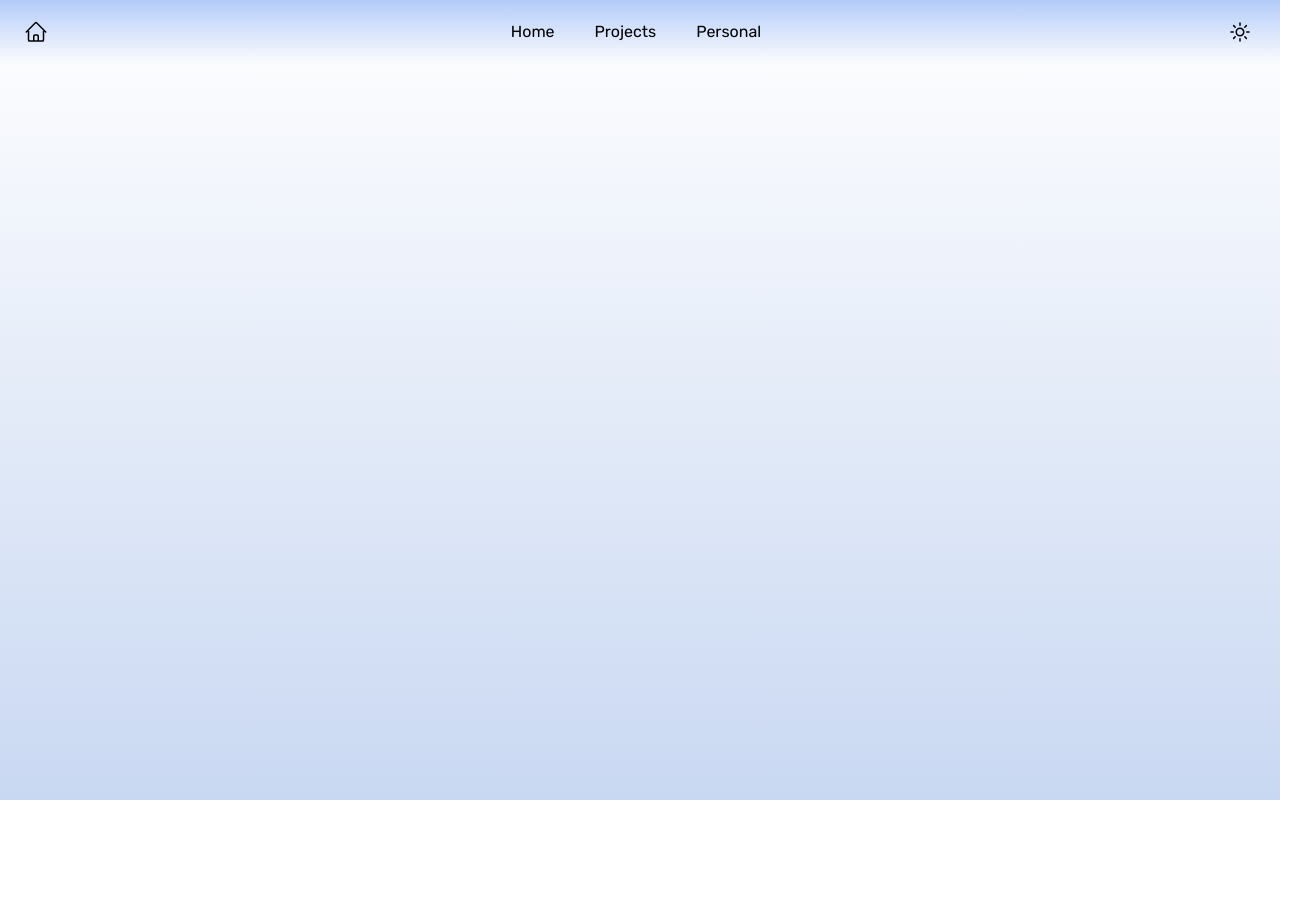
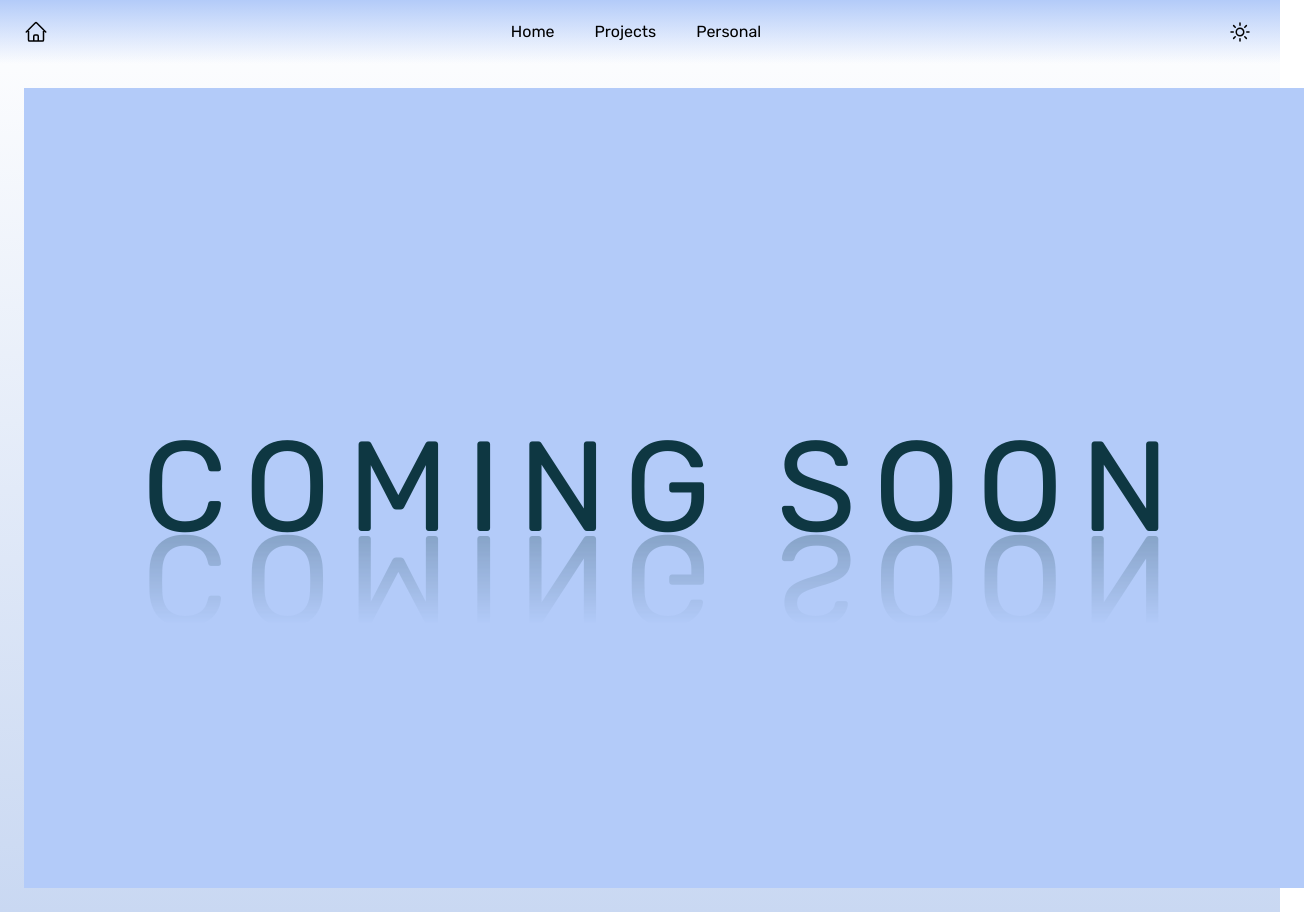
Before and after one commit to saul178/personal-website, a Vue app in the folder frontend/ui/: page /personal in a window 1280 px wide. Shown: the whole page, 1304 px wide, since content can reach past the window. Before the commit the page ends 800 px from the top, so only its background shows below. Built offline with nearby package versions, Linux system fonts and the light colour scheme.

Commit message:
feat: added a coming soon logo for the personal part of the site since that is the lowest priority

```diff
--- a/frontend/ui/src/assets/main.css
+++ b/frontend/ui/src/assets/main.css
@@ -3,8 +3,26 @@
 @import 'tailwindcss';
 @tailwind utilities;
 
+@utility box-reflect {
+  -webkit-box-reflect: below 1px linear-gradient(transparent, #0004);
+}
+
 @theme {
   --font-rubik: "Rubik", sans-serif;
+
+  --animate-dimlight: dimlight 5s infinite;
+
+  @keyframes dimlight {
+    0%, 18%, 20%, 50.1%, 60%, 65.1%, 80%, 90.1%, 92% {
+      color: #0e3742;
+      box-shadow: none;
+    },
+    18.1%, 20.1%, 30%, 50%, 60.1%, 65%, 80.1%, 90%, 92.1%, 100% {
+      color: #e7f0f6;
+      text-shadow: 0 0 10px #03bcf4;
+    }
+  }
+
 
   --color-background: var(--main);
   --color-foreground: var(--alt);
--- a/frontend/ui/src/components/NavLinks.vue
+++ b/frontend/ui/src/components/NavLinks.vue
@@ -10,7 +10,7 @@ const items = [
 
 <template>
   <RouterLink v-for="(item) in items" :key="item.to" :to="item.to"
-    class="py-2 px-3 block border-b-1 border-transparent dark:hover:border-accent dark:hover:text-accent transition-colors"
+    class="py-2 px-3 block border-b-1 border-transparent dark:hover:text-accent transition-colors"
     active-class="dark:border-accent dark:text-accent" exact>
     {{ item.label }}
   </RouterLink>
--- a/frontend/ui/src/views/Personal.vue
+++ b/frontend/ui/src/views/Personal.vue
@@ -1 +1,8 @@
-<template></template>
+<template>
+  <div class="w-screen h-screen flex justify-center items-center bg-background ">
+    <h1
+      class="relative w-full xl:text-9xl md:text-8xl text-5xl text-primary sm:tracking-[17px] tracking-[10px] uppercase text-center leading-[0.70em] outline-none animate-dimlight box-reflect">
+      Coming Soon</h1>
+  </div>
+
+</template>
--- a/frontend/ui/src/views/Projects.vue
+++ b/frontend/ui/src/views/Projects.vue
@@ -29,7 +29,10 @@ at the top or bottom have total commits?
       <!-- project card will be a component to be reused -->
       <div
         class="flex flex-col md:flex-row group hover:-translate-y-1 bg-foreground hover:bg-foreground/60 backdrop-blur-sm p-6 rounded-2xl border border-accent/20 transition-all duration-300 shadow-lg hover:shadow-accent/20">
-        <img class="md:w-80 h-48 mb-4 md:mr-4 rounded-md shadow-lg object-cover"
+
+        <!-- project image here -->
+        <img class="md:w-80 h-48 mb-4 md:mr-4 rounded-md shadow-lg object-cover transition
+          duration-500 ease-in-out opacity-25 group-hover:opacity-100"
           src="../assets/images/snapshot_2025-06-10_13-49-07.png" alt="Project 1">
 
         <div class="flex flex-col justify-between">
```
